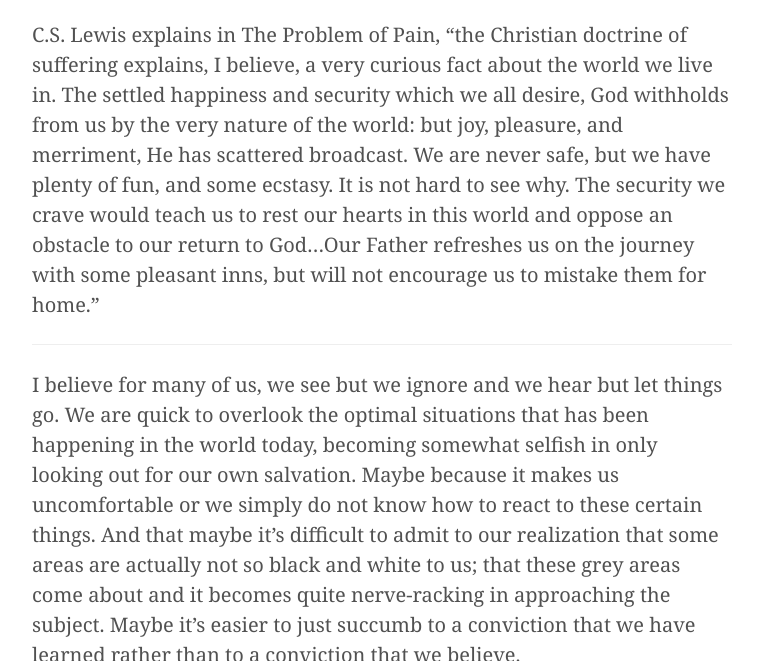
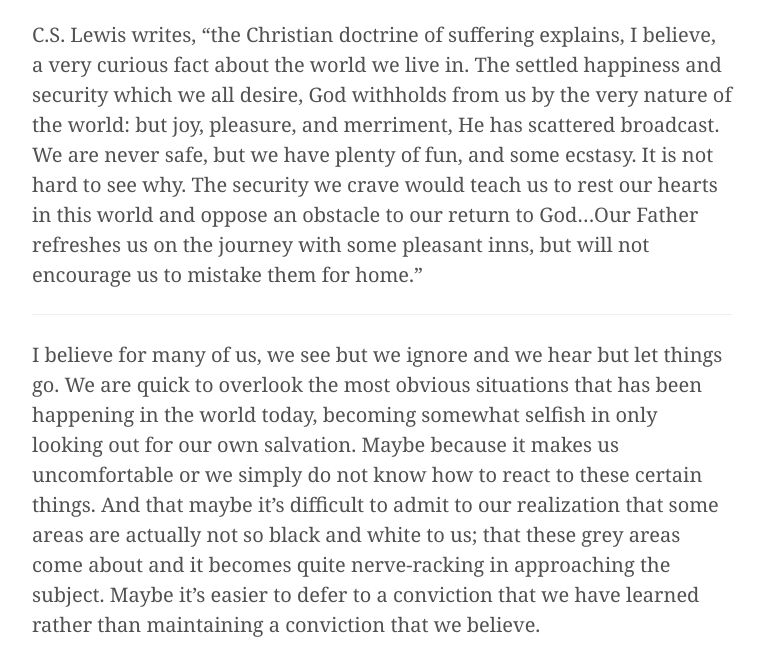
Before and after one commit to thejohnsullivan/McLeian, a Jekyll site: the page built from _posts/2016-07-04-freedom.md, in a window 1280 px wide and 900 px high, scrolled down 2849 px, cut to the strip 239-900 px from the top of the window. Shown: the whole strip, without its empty margins (258-1023 px from the left). Built offline with Jekyll 4.4.1, drawn with Linux system fonts in a browser that asks for light colours; some web fonts are replaced; comment, search, counter and statistics services are not loaded; some of the changed text lies outside the part shown.

Commit message:
Update 2016-07-04-freedom.md

```diff
--- a/_posts/2016-07-04-freedom.md
+++ b/_posts/2016-07-04-freedom.md
@@ -38,7 +38,7 @@
 
 **I believe the answer would be quite the opposite.**
 
-Although we have the responsibility, the obligation and the opportunity to initiate change, it’s saddening, and yet not-so alarming, to understand that it will probably take a long while to see the change we want and deserve.
+Although we have *the responsibility*, *the obligation* and *the opportunity* to **initiate change**, it’s saddening, and yet not-so alarming, to understand that it will probably take a long while to see the change we want and deserve.
 
 ---
 
@@ -54,15 +54,15 @@
 
 ---
 
-C.S. Lewis explains in The Problem of Pain, “the Christian doctrine of suffering explains, I believe, a very curious fact about the world we live in. The settled happiness and security which we all desire, God withholds from us by the very nature of the world: but joy, pleasure, and merriment, He has scattered broadcast. We are never safe, but we have plenty of fun, and some ecstasy. It is not hard to see why. The security we crave would teach us to rest our hearts in this world and oppose an obstacle to our return to God…Our Father refreshes us on the journey with some pleasant inns, but will not encourage us to mistake them for home.”
+C.S. Lewis writes, “the Christian doctrine of suffering explains, I believe, a very curious fact about the world we live in. The settled happiness and security which we all desire, God withholds from us by the very nature of the world: but joy, pleasure, and merriment, He has scattered broadcast. We are never safe, but we have plenty of fun, and some ecstasy. It is not hard to see why. The security we crave would teach us to rest our hearts in this world and oppose an obstacle to our return to God…Our Father refreshes us on the journey with some pleasant inns, but will not encourage us to mistake them for home.”
 
 ---
 
-I believe for many of us, we see but we ignore and we hear but let things go. We are quick to overlook the optimal situations that has been happening in the world today, becoming somewhat selfish in only looking out for our own salvation. Maybe because it makes us uncomfortable or we simply do not know how to react to these certain things. And that maybe it’s difficult to admit to our realization that some areas are actually not so black and white to us; that these grey areas come about and it becomes quite nerve-racking in approaching the subject. Maybe it’s easier to just succumb to a conviction that we have learned rather than to a conviction that we believe.
+I believe for many of us, we see but we ignore and we hear but let things go. We are quick to overlook the most obvious situations that has been happening in the world today, becoming somewhat selfish in only looking out for our own salvation. Maybe because it makes us uncomfortable or we simply do not know how to react to these certain things. And that maybe it’s difficult to admit to our realization that some areas are actually not so black and white to us; that these grey areas come about and it becomes quite nerve-racking in approaching the subject. Maybe it’s easier to defer to a conviction that we have learned rather than maintaining a conviction that we believe.
 
 ---
 
-The main reason for the pain we see everywhere is the choice that was made by the Paradisal man during the Fall. We have brought upon ourselves an endless cycle of temptations and sin. Through time we have come up with creatives ways to swathe this original guilt; with wrath, envy, bigotry, lust, sadism, pride, ignorance, and everything else that is inherently bad. And with these, we have denied any sense and any opportunity of revival.
+The main reason for the pain we see everywhere is the choice that was made by the Paradisal man during the Fall. It was brought upon ourselves an endless cycle of temptations and sin. Through time we have come up with creatives ways to swathe this original guilt; with wrath, envy, bigotry, lust, sadism, pride, ignorance, and everything else that is inherently bad. And with these, we have denied any sense and any opportunity of revival.
 
 We have denied God.
 And His existence.
@@ -90,18 +90,17 @@
 
 ---
 
-In lieu of all that has been happening, our most important priority and our biggest concern must lie in defending God’s goodness in the face of the world’s evil. At times of mass confusion, we desire and demand truth. Shall we lose sight when we do not get what we want? Pain will always hurt; it’s not supposed to be easy. God decided the world to be that way. Since the great Fall from the time of Paradise, there has been many times the faith of God’s people have been tested. And we can argue and ask why these tests and experiments of faith would be needed when God Himself knew of the outcome. “Who are we to say that because God knows, the thing known by God need no exist,” Lewis writes. This would go against all the things that make God amazing.
+Considering all that has been happening, *our most important priority and our biggest concern must lie in defending God’s goodness in the face of the world’s evil*. At times of mass confusion, we desire and demand truth - this instant truth we believe we deserve. Shall we lose sight when we do not get what we want? Pain will always hurt; it’s not supposed to be easy. God decided the world to be that way. Since the great Fall from the time of Paradise, there has been many times the faith of God’s people have been tested. And we can argue and ask why these tests and experiments of faith would be needed when God Himself knew of the outcome. “**Who are we to say that because God knows, the thing known by God need no exist**,” Lewis writes. This would go against all the things that make God amazing.
 
 ---
 
 So even though there is evil and there is pain and there is suffering.
-And that there will always be evil and there will always be pain and there will always be suffering, we must come to understand maybe faith requires more than just believing. It requires understanding the world and forming a conviction to avoid having a faith that is learned or forced upon rather than believed
+   And that there will always be evil and there will always be pain and there will always be suffering, we must come to understand maybe faith requires more than just believing.
+   It requires understanding the world and forming a conviction to avoid having a faith that is learned or forced upon.
 
 ---
 
-“At one time we too were foolish, disobedient and enslaved by all kinds of passions and pleasures. We lived in malice and envy, being hated and hating one another. But when the kindness and love for God our Savior appeared, he saved us, not because of righteous things we had done, but because of his mercy.” (Titus 3:3-5 NIV)
-
-It’s easy to confuse mercy and grace. We fall into a trap in which we force ourselves to believe some things are okay just because we have the grace of God and we will be forgiven later. This false conscience leads to a lot of problems. We recognize ourselves in a continuum of actions and forgiveness even if, at times, those actions include evil ones. We let slide the things that make the world turn upside down.
+**“At one time we too were foolish, disobedient and enslaved by all kinds of passions and pleasures. We lived in malice and envy, being hated and hating one another. But when the kindness and love for God our Savior appeared, he saved us, not because of righteous things we had done, but because of his mercy.”** (Titus 3:3-5 NIV)
 
 ---
 
@@ -121,9 +120,9 @@
 
 ---
 
-While we, as Christians, see morality as black and white, and sometimes grey areas may come about, others see a whole prism of color. With this, do we decide to keep a monochrome and a straightforward lens of morality to ourselves and lets others be blinded by a kaleidoscope of hatred, confusion, and suffering or do we force ourselves to share experiences and help non-Christians begin to discover just even an inch of what a safe world looks like through the eyes of our Father, in the ways we are called and enabled to love.
+While we, as Christians, see morality as black and white, and sometimes grey areas may come about, others see a whole prism of color. With this, we cannot decide to keep a monochrome and a straightforward lens of morality to ourselves and let others be blinded by a kaleidoscope of hatred, confusion, and suffering. We cannot refuse to share experiences and help non-Christians begin to discover just even an inch of what a safe world can look like through the eyes of our Father, in the ways we are called and enabled to love.
 
-“The first thing I want you to do is pray. Pray every way you know how, for everyone you know. Pray especially for rulers and their governments to rule well so we can be quietly about our business of living simply, in humble contemplation. This is the way our Savior God wants us to live. He wants not only us but everyone saved, you know, everyone to get to know the truth we’ve learned.” (1 Timothy 2:1-4 MSG)
+**“The first thing I want you to do is pray. Pray every way you know how, for everyone you know. Pray especially for rulers and their governments to rule well so we can be quietly about our business of living simply, in humble contemplation. This is the way our Savior God wants us to live. He wants not only us but everyone saved, you know, everyone to get to know the truth we’ve learned.”** (1 Timothy 2:1-4 MSG)
 
 ---
 
@@ -139,7 +138,30 @@
 
 ---
 
-We can pray. We can cry. We can be frustrated. We can wait. We can be impatient. We can be blind. We can see. We can struggle. We can die. We can live. We can admire. We can inspire. We can suffer. We can sin. We can forgive. We can be forgiven. We can love. We can transform. We can cause change. We can admit. We can deny. We can doubt. We can surrender. We can be free.
+<center>We can pray.
+   We can cry.
+   We can be frustrated.
+   We can wait.
+   We can be impatient.
+   We can be blind.
+   We can see.
+   We can struggle.
+   We can die.
+   We can live.
+   We can admire.
+   We can inspire.
+   We can suffer.
+   We can sin.
+   We can forgive.
+   We can be forgiven.
+   We can love.
+   We can transform.
+   We can cause change.
+   We can admit.
+   We can deny.
+   We can doubt.
+   We can surrender.
+   We can be free.</center>
 
 ---
 
@@ -164,6 +186,7 @@
 
 “In the fallen and partially redeemed universe we may distinguish (I) the simple good descending from God, (II) the simple evil produced by rebellious creatures, and (III) the exploitation of that evil by God for His redemptive purpose, which produces (IV) the complex good to which accepted suffering and repented sin contribute.” (p. 111)
 
-Will the legacy we leave behind be in our name, in other people’s name or in God’s name? And will the legacy we leave behind transform the lives of others in the most of influential terms?
+**Will the legacy we leave behind be in God’s name?**
+   And will the legacy we leave behind transform the lives of others in the most of influential terms?
 
-My desire is this: not only to thrive, but to thrive in God’s name and in the freedom He gladly bestows in us and the freedom he promises for us.
+My desire is this: not only to thrive, but to thrive in God’s name and in the freedom He gladly bestows in us and in the freedom he promises for us.
```
Also changed, not shown: other parts of _posts/2016-07-04-freedom.md (+5 -5 lines).
